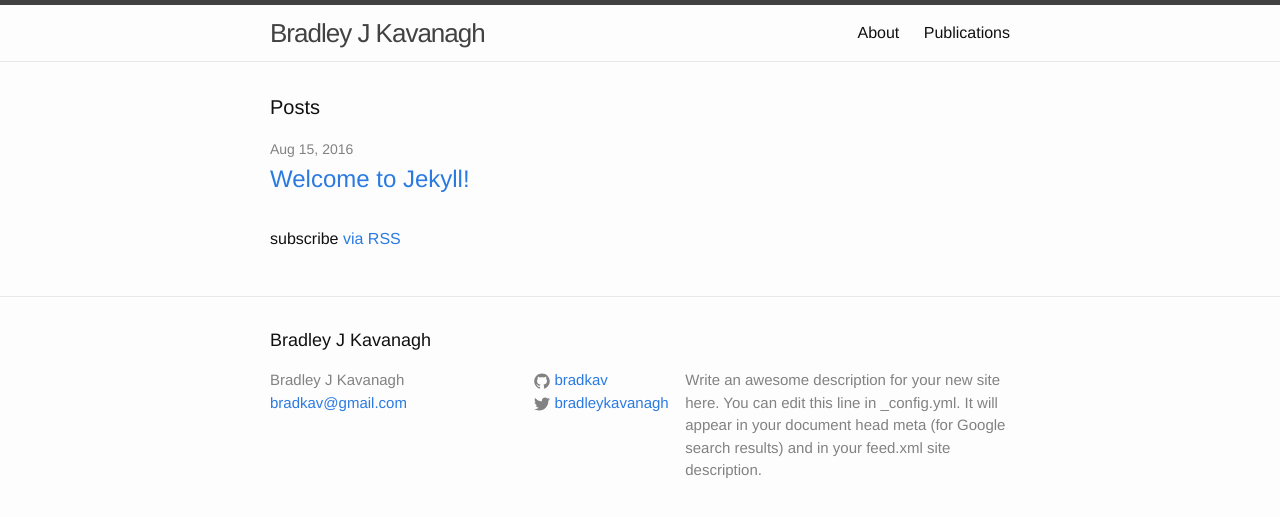
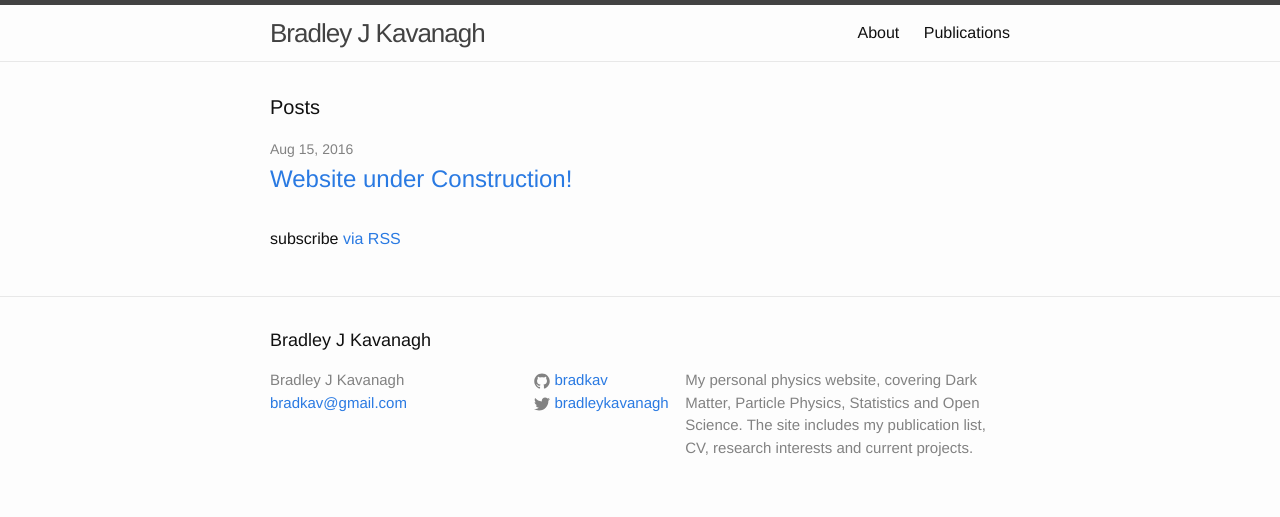
Before and after one commit to bradkav/bradkav.github.io, a Jekyll site: the page built from index.html, in a window 1280 px wide. Shown: the top 517 px of the page. Built offline with Jekyll 4.4.1, drawn with Linux system fonts in a browser that asks for light colours.

Commit message:
Updated description

```diff
--- a/_config.yml
+++ b/_config.yml
@@ -16,9 +16,9 @@
 title: Bradley J Kavanagh
 email: bradkav@gmail.com
 description: > # this means to ignore newlines until "baseurl:"
-  Write an awesome description for your new site here. You can edit this
-  line in _config.yml. It will appear in your document head meta (for
-  Google search results) and in your feed.xml site description.
+  My personal physics website, covering Dark Matter, Particle Physics,
+  Statistics and Open Science. The site includes my publication list, CV,
+  research interests and current projects.
 baseurl: "" # the subpath of your site, e.g. /blog
 url: "http://bradkav.github.io" # the base hostname & protocol for your site
 twitter_username: bradleykavanagh
```
Also changed, not shown: _posts/2016-08-15-under-construction.markdown (added, +8 -0 lines), _posts/backup-2016-08-15-welcome-to-jekyll.markdown (renamed from _posts/2016-08-15-welcome-to-jekyll.markdown).
